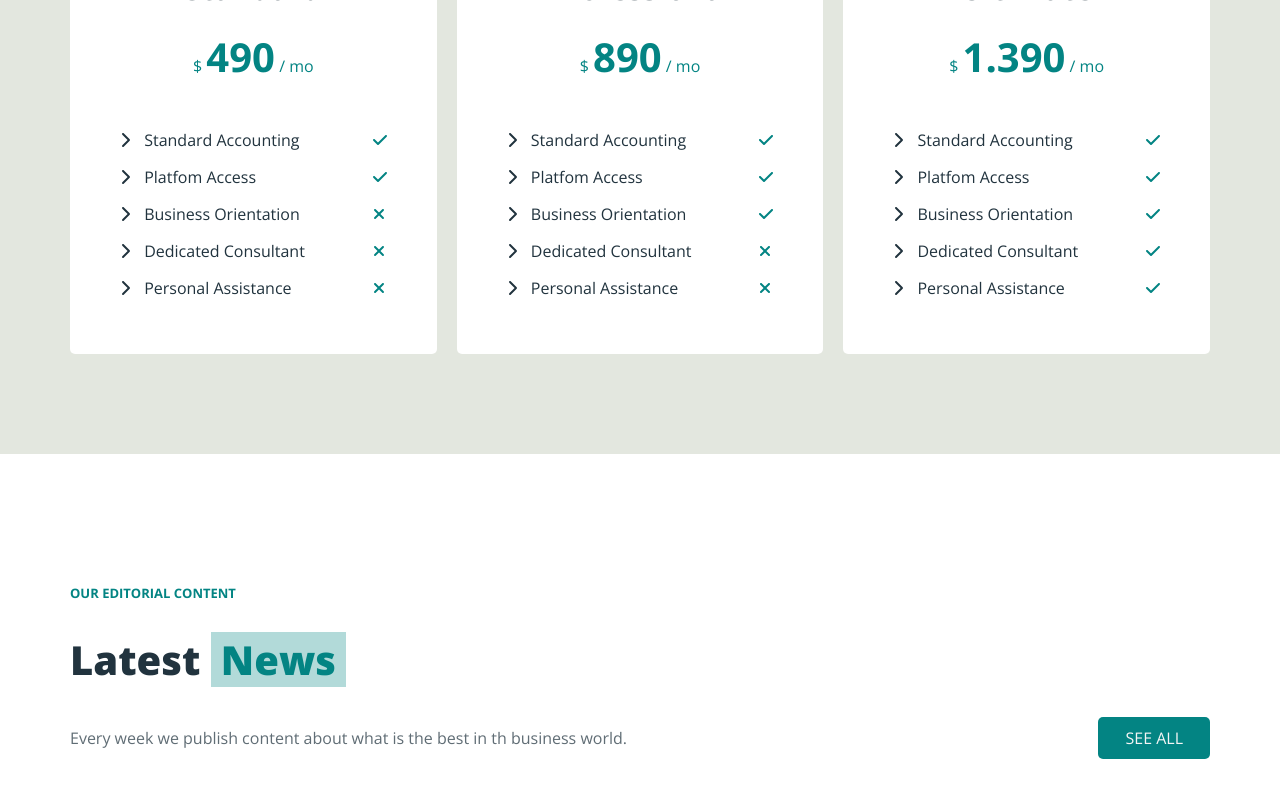
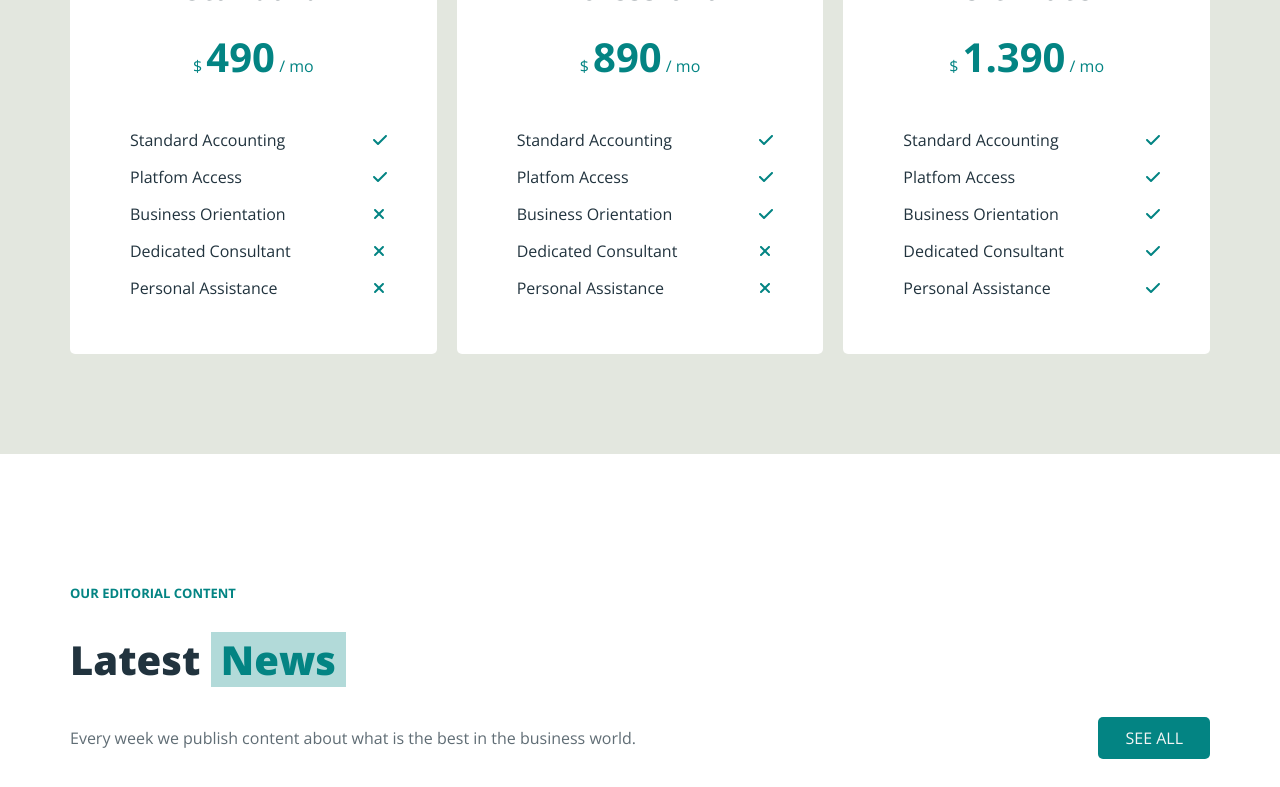
Before and after one commit to RiccardoImperato/proj-html-vuejs, a Vue app: page / in a window 1280 px wide. Shown: the part 3580-4367 px from the top of the page. Built offline with nearby package versions, Linux system fonts and the light colour scheme.

Commit message:
fix: refactor

```diff
--- a/src/components/main/List.vue
+++ b/src/components/main/List.vue
@@ -4,11 +4,11 @@ export default {}
 
 <template>
     <ul>
-        <li><font-awesome-icon icon="fa-solid fa-chevron-right" /><span> Standard Accounting</span></li>
-        <li><font-awesome-icon icon="fa-solid fa-chevron-right" /> <span>Platfom Access</span></li>
-        <li><font-awesome-icon icon="fa-solid fa-chevron-right" /> <span>Business Orientation</span></li>
-        <li><font-awesome-icon icon="fa-solid fa-chevron-right" /> <span>Dedicated Consultant</span></li>
-        <li><font-awesome-icon icon="fa-solid fa-chevron-right" /> <span>Personal Assistance</span></li>
+        <li><span> Standard Accounting</span></li>
+        <li><span>Platfom Access</span></li>
+        <li><span>Business Orientation</span></li>
+        <li><span>Dedicated Consultant</span></li>
+        <li><span>Personal Assistance</span></li>
     </ul>
 </template>
 
--- a/src/components/main/Message.vue
+++ b/src/components/main/Message.vue
@@ -32,7 +32,7 @@ export default {
                         <option>Option 3</option>
                     </select>
                     <textarea name="message-text" placeholder="Message"></textarea>
-                    <button class="btn btn-primary" type="button">Subscribe</button>
+                    <button class="btn btn-primary" type="button">Send</button>
                 </div>
             </div>
             <div class="right">
--- a/src/components/main/News.vue
+++ b/src/components/main/News.vue
@@ -11,7 +11,7 @@ export default {
             <h2>Latest <span>News</span></h2>
             <div class="info">
                 <p>
-                    Every week we publish content about what is the best in th business world.
+                    Every week we publish content about what is the best in the business world.
                 </p>
                 <button class="btn btn-primary">See all</button>
             </div>
```
